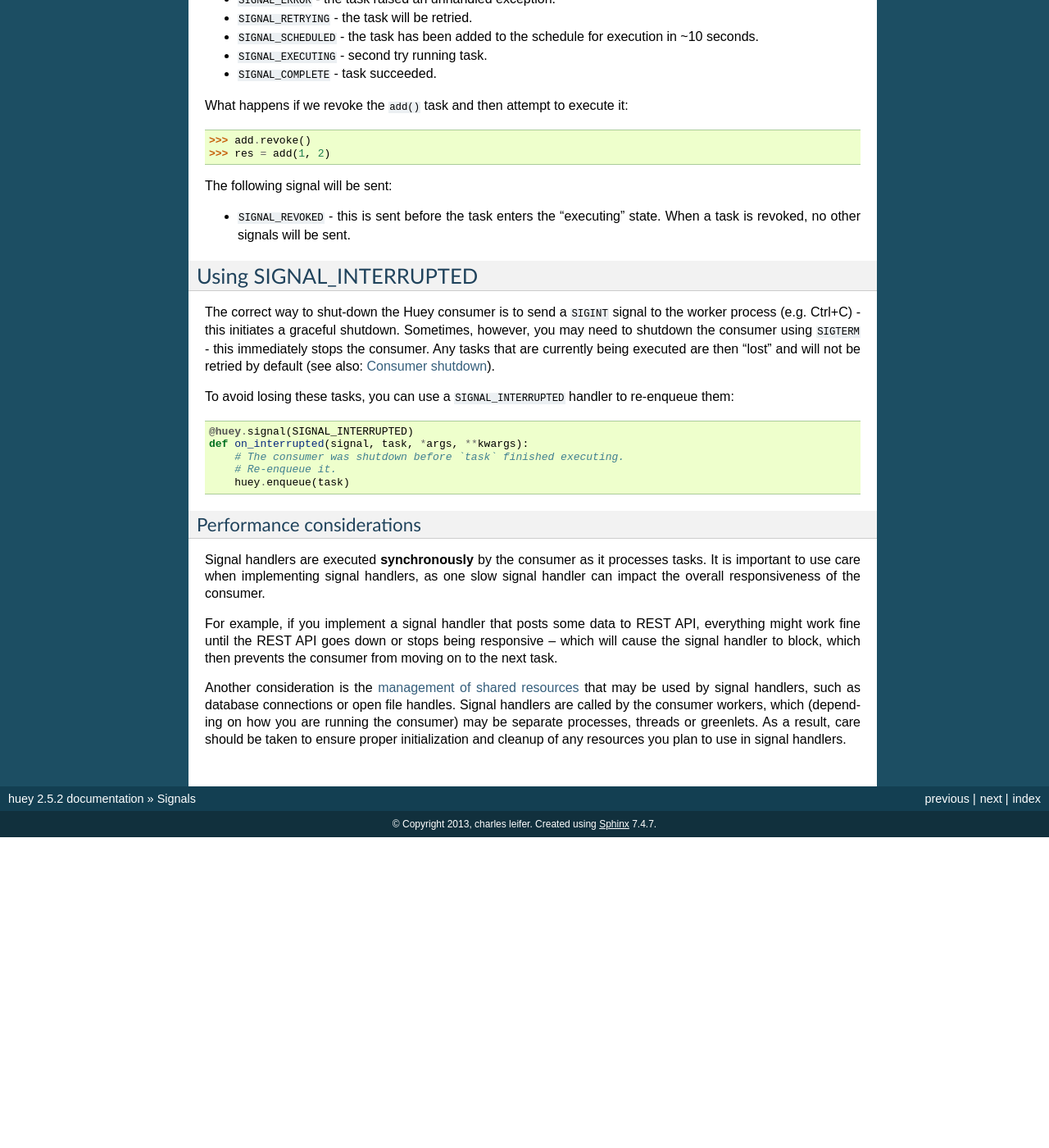
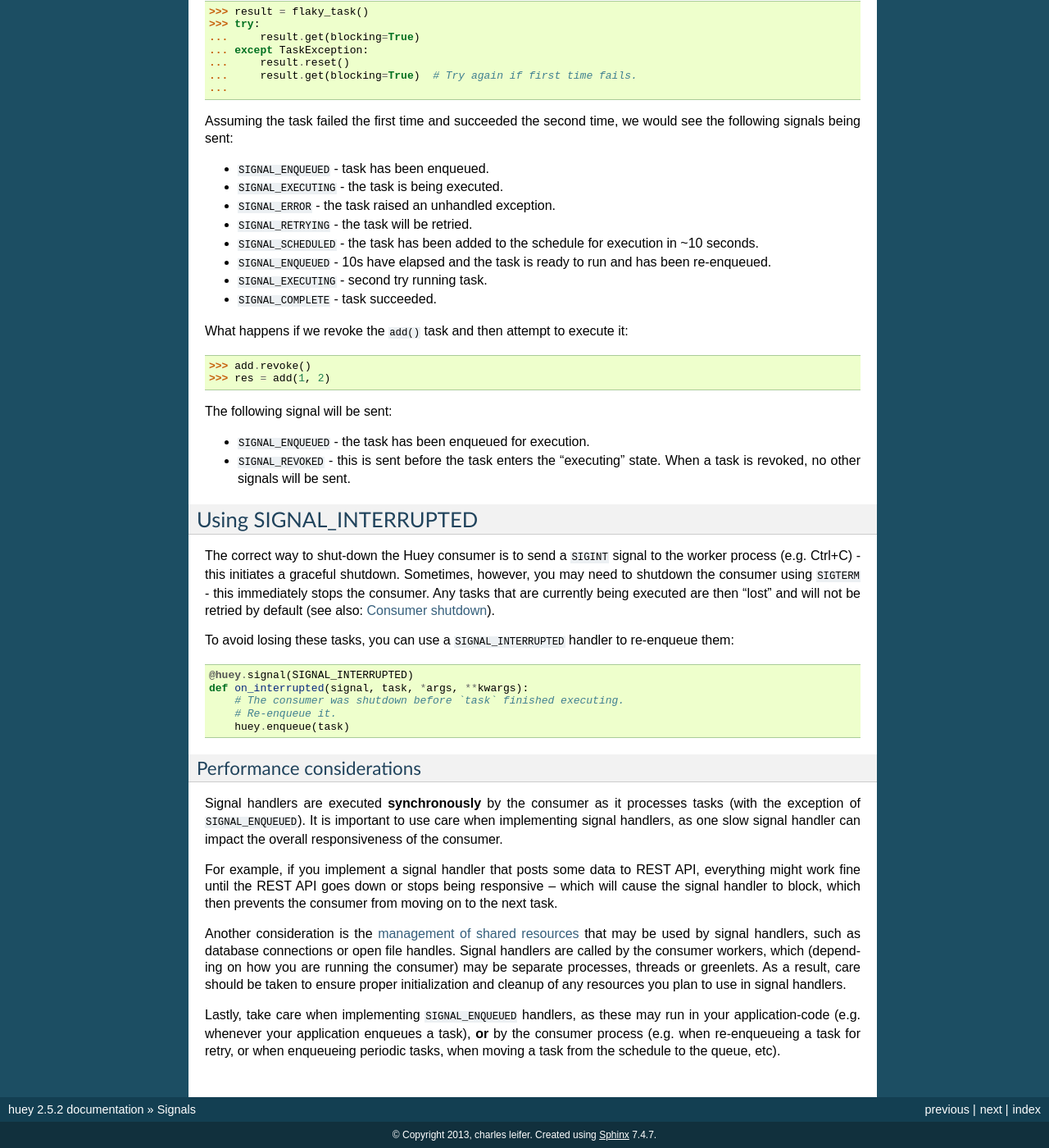
Before and after one commit to coleifer/huey, a Sphinx documentation site: the page built from docs/signals.rst, in a window 1280 px wide and 1400 px high, scrolled down 2025 px. Shown: the whole window at 82% size. Built offline with Sphinx 7.4.7, drawn with Linux system fonts in a browser that asks for light colours; before the commit the page ends 3046 px from its top, so only the background shows below that; some of the changed text lies outside the part shown.

Commit message:
Add support for SIGNAL_ENQUEUED.

```diff
--- a/docs/signals.rst
+++ b/docs/signals.rst
@@ -12,6 +12,7 @@ The following signals are implemented by Huey:
 * ``SIGNAL_CANCELED``: task was canceled due to a pre-execute hook raising
   a :py:class:`CancelExecution` exception.
 * ``SIGNAL_COMPLETE``: task has been executed successfully.
+* ``SIGNAL_ENQUEUED``: task has been enqueued (**see note**).
 * ``SIGNAL_ERROR``: task failed due to an unhandled exception.
 * ``SIGNAL_EXECUTING``: task is about to be executed.
 * ``SIGNAL_EXPIRED``: task expired.
@@ -32,6 +33,14 @@ The following signals will include additional arguments:
 
 * ``SIGNAL_ERROR``: includes a third argument ``exc``, which is the
   ``Exception`` that was raised while executing the task.
+
+.. note::
+    Signals are run within the context of the consumer **except** that the
+    ``SIGNAL_ENQUEUED`` signal will also run within the context of your
+    application code (since your application code will typically enqueue
+    tasks). Recall that signal handlers are run sequentially and synchronously,
+    so be careful about introducing overhead in them -- particularly when they
+    may be run by the application process.
 
 To register a signal handler, use the :py:meth:`Huey.signal` method:
 
@@ -88,8 +97,10 @@ Here is a simple example of a task execution we would expect to succeed:
     >>> result = add(1, 2)
     >>> result.get(blocking=True)
 
-The consumer would send the following signals:
+The following signals would be fired:
 
+* ``SIGNAL_ENQUEUED`` - the task has been enqueued (happens in the application
+  process).
 * ``SIGNAL_EXECUTING`` - the task has been dequeued and will be executed.
 * ``SIGNAL_COMPLETE`` - the task has finished successfully.
 
@@ -102,10 +113,13 @@ Here is an example of scheduling a task for execution after a short delay:
 
 The following signals would be sent:
 
+* ``SIGNAL_ENQUEUED`` - the task has been enqueued (happens in the **application**
+  process).
 * ``SIGNAL_SCHEDULED`` - the task is not yet ready to run, so it has been added
   to the schedule.
-* After 10 seconds, the consumer will run the task and send
-  the ``SIGNAL_EXECUTING`` signal.
+* After 10 seconds, the consumer will re-enqueue the task as it is now ready to
+  run, sending the ``SIGNAL_ENQUEUED`` (in the **consumer** process!).
+* Then the consumer will run the task and send the ``SIGNAL_EXECUTING`` signal.
 * ``SIGNAL_COMPLETE``.
 
 Here is an example that may fail, in which case it will be retried
@@ -124,11 +138,14 @@ automatically with a delay of 10 seconds.
 Assuming the task failed the first time and succeeded the second time, we would
 see the following signals being sent:
 
+* ``SIGNAL_ENQUEUED`` - task has been enqueued.
 * ``SIGNAL_EXECUTING`` - the task is being executed.
 * ``SIGNAL_ERROR`` - the task raised an unhandled exception.
 * ``SIGNAL_RETRYING`` - the task will be retried.
 * ``SIGNAL_SCHEDULED`` - the task has been added to the schedule for execution
   in ~10 seconds.
+* ``SIGNAL_ENQUEUED`` - 10s have elapsed and the task is ready to run and has
+  been re-enqueued.
 * ``SIGNAL_EXECUTING`` - second try running task.
 * ``SIGNAL_COMPLETE`` - task succeeded.
 
@@ -141,6 +158,7 @@ What happens if we revoke the ``add()`` task and then attempt to execute it:
 
 The following signal will be sent:
 
+* ``SIGNAL_ENQUEUED`` - the task has been enqueued for execution.
 * ``SIGNAL_REVOKED`` - this is sent before the task enters the "executing"
   state. When a task is revoked, no other signals will be sent.
 
@@ -169,8 +187,9 @@ Performance considerations
 --------------------------
 
 Signal handlers are executed **synchronously** by the consumer as it processes
-tasks. It is important to use care when implementing signal handlers, as one
-slow signal handler can impact the overall responsiveness of the consumer.
+tasks (with the exception of ``SIGNAL_ENQUEUED``). It is important to use care
+when implementing signal handlers, as one slow signal handler can impact the
+overall responsiveness of the consumer.
 
 For example, if you implement a signal handler that posts some data to REST
 API, everything might work fine until the REST API goes down or stops being
@@ -183,3 +202,9 @@ handles. Signal handlers are called by the consumer workers, which (depending
 on how you are running the consumer) may be separate processes, threads or
 greenlets. As a result, care should be taken to ensure proper initialization
 and cleanup of any resources you plan to use in signal handlers.
+
+Lastly, take care when implementing ``SIGNAL_ENQUEUED`` handlers, as these may
+run in your application-code (e.g. whenever your application enqueues a task),
+**or** by the consumer process (e.g. when re-enqueueing a task for retry, or
+when enqueueing periodic tasks, when moving a task from the schedule to the
+queue, etc).
```
Also changed, not shown: 3 other files.
